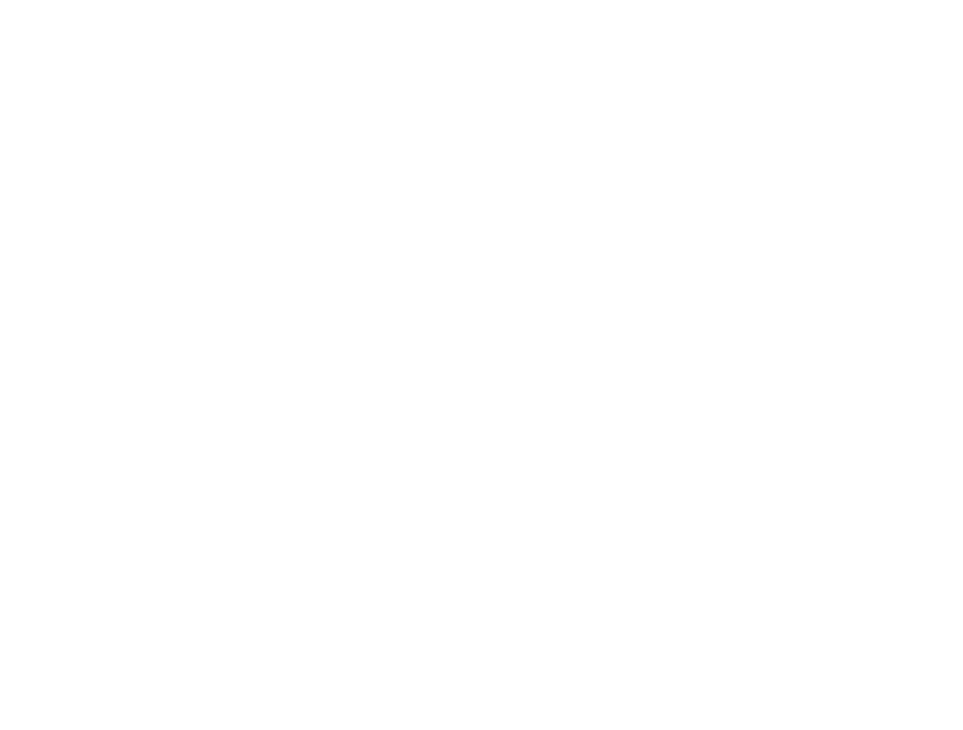
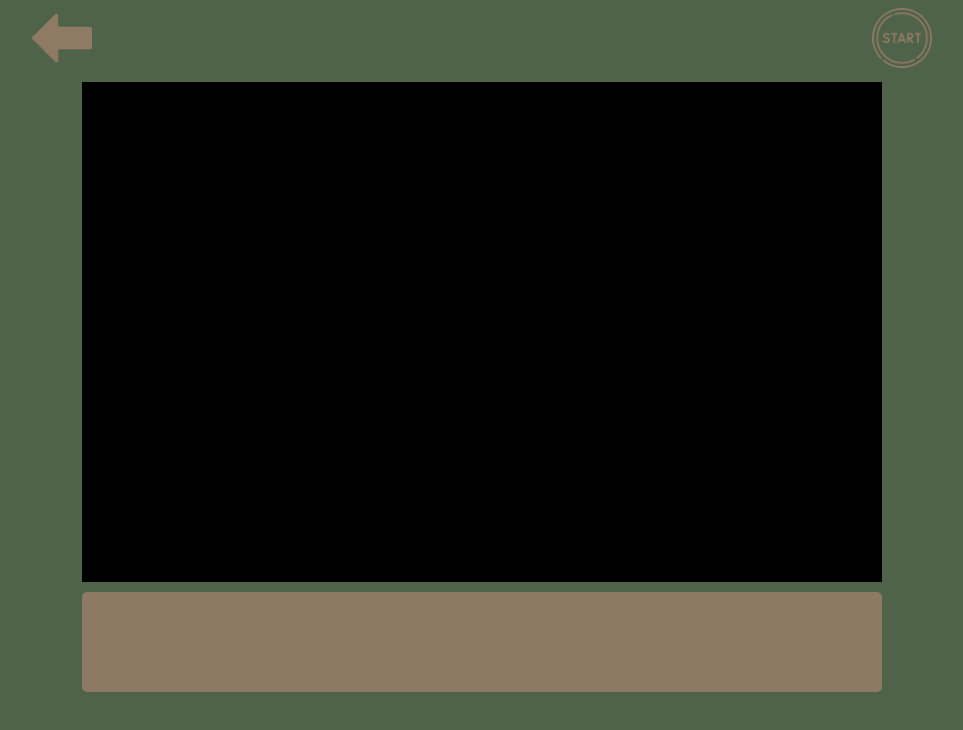
Before and after one commit to jiwonidaax-x/Enemy-Rain, a plain HTML site: page views/game.html in a window 1280 px wide. Shown: the whole page, without its empty margins (158-1121 px from the left). Drawn offline with Linux system fonts and the light colour scheme.

Commit message:
game.html

```diff
--- a/style/stylesheet.css
+++ b/style/stylesheet.css
@@ -0,0 +1,39 @@
+*{
+    box-sizing: border-box;
+    background-color: #4E6349;
+}
+#bg{
+margin-top:10px;
+background-color: black;
+width:800px;
+height:500px;
+margin-left:auto;
+margin-right:auto;
+}
+
+#box{
+    background-color: #8E7964;
+    width:800px;
+    height:100px;
+    margin-left:auto;
+    margin-right:auto;
+    margin-top:10px;
+    border-radius: 5px;
+}
+#icon{
+    width:900px;
+    margin-left:auto;
+    margin-right:auto;
+    display: flex;
+    justify-content: space-between;
+}
+#arrow{
+    width:60px;
+    height: 60px;
+    cursor: pointer;
+}
+#start{
+    width:60px;
+    height: 60px;
+    cursor: pointer;
+}
--- a/views/game.html
+++ b/views/game.html
@@ -2,11 +2,26 @@
 <html>
   <head>
     <meta charset="UTF-8" />
-    <title>Udemy - Ghost Rain</title>
+    <title>Ghost Rain</title>
+    <link rel="stylesheet" href="../style/stylesheet.css" />
   </head>
   <body>
+    <div id="icon">
+      <a href="./index.html"
+        ><img id="arrow" src="../images/left-arrow.png"
+      /></a>
+    <img id="start" src="../images/start-button.png"
+      />
+    </div>
     <div id="bg">
       <span id="hero"></span>
     </div>
+    <div id="box"></div>
+
+
+    <!-- <script src="js/settings.js"></script>
+      <script src="js/ghost.js"></script>
+      <script src="js/hero.js"></script>
+      <script src="js/init.js"></script> -->
   </body>
 </html>
```
Also changed, not shown: views/index.html (+4 -9 lines), images/close.png (deleted), images/start-button.png (added).
